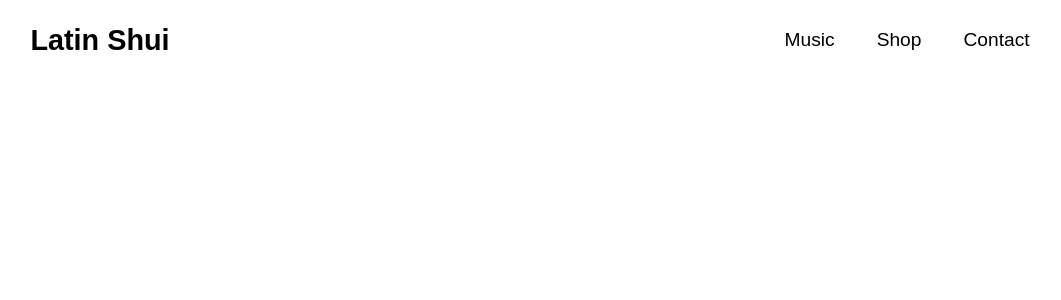
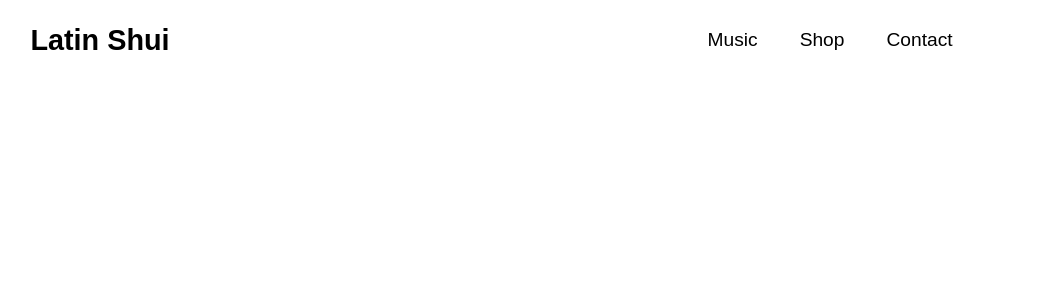
Before and after one commit to Ahwan0717/ajhwang0717.github.io, a React (Create React App) app: page / in a window 1280 px wide. Shown: the top 300 px of the page, without its empty margins (86-1147 px from the left). Built offline with nearby package versions, Linux system fonts and the light colour scheme; the HTML template or start-up script is replaced by a standard one.

Commit message:
feature: added social icons with links on navbar

```diff
--- a/src/Navbar/Navbar.css
+++ b/src/Navbar/Navbar.css
@@ -44,6 +44,31 @@
 
 .menu-icon {
   display: none;
+}
+
+.nav-menu-socials {
+  list-style: none;
+  display: grid;
+  grid-template-columns: repeat(4, auto);
+  /* grid-template-rows: repeat(4, auto); */
+  grid-gap: 15px;
+  margin-left: 2rem;
+}
+
+.fab.fa-spotify {
+  color: lightskyblue;
+}
+
+.fab.fa-youtube {
+  color: lightskyblue;
+}
+
+.fab.fa-soundcloud {
+  color: lightskyblue;
+}
+
+.fab.fa-instagram {
+  color: lightskyblue;
 }
 
 /* .fa-bars {
@@ -110,4 +135,11 @@
     font-size: 1.8rem;
     cursor: pointer;
   }
+  .nav-menu-socials {
+    padding-top: 15rem;
+    margin-left: 0rem;
+    position: relative;
+    width: 100%;
+    grid-gap: 5px;
+  }
 }
--- a/src/Navbar/Navbar.js
+++ b/src/Navbar/Navbar.js
@@ -31,6 +31,42 @@ class Navbar extends Component {
               </li>
             );
           })}
+          {/* <div className="nav-menu-socials-container"> */}
+          <ul
+            className={
+              this.state.clicked
+                ? "nav-menu-socials active"
+                : "nav-menu-socials"
+            }
+          >
+            <li>
+              <a
+                href="https://open.spotify.com/artist/60wxfdsmJb2BekohKCPVVT?si=efKwonVkRUOHn0fVkleA5Q"
+                target="_blank"
+              >
+                <i className="fab fa-spotify" />
+              </a>
+            </li>
+            <li>
+              <a
+                href="https://www.youtube.com/channel/UCSGP2On9KrcheWlyQjyAIJg"
+                target="_blank"
+              >
+                <i className="fab fa-youtube" />
+              </a>
+            </li>
+            <li>
+              <a href="https://soundcloud.com/latinshui" target="_blank">
+                <i className="fab fa-soundcloud" />
+              </a>
+            </li>
+            <li>
+              <a href="https://www.instagram.com/latinshui/" target="_blank">
+                <i className="fab fa-instagram" />
+              </a>
+            </li>
+          </ul>
+          {/* </div> */}
         </ul>
       </nav>
     );
```
Also changed, not shown: 1 other file (tests, documents, lock files or other folders).
